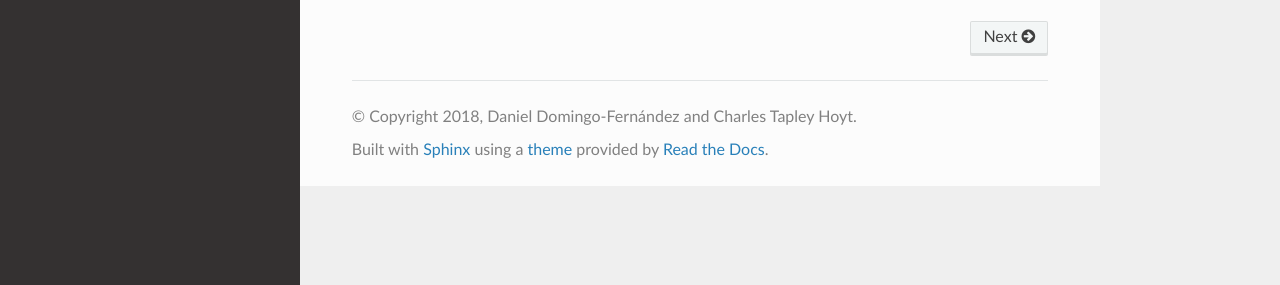
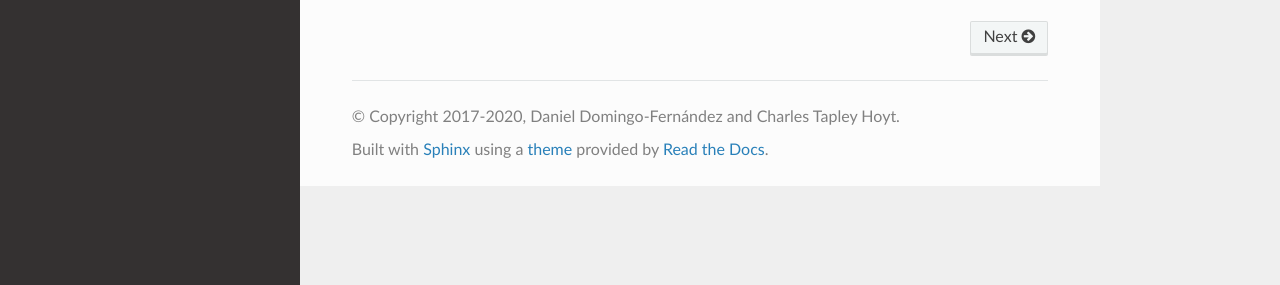
Before and after one commit to bio2bel/msig, a Sphinx documentation site: the page built from docs/source/index.rst, in a window 1280 px wide. Shown: the part 612-897 px from the top of the page. Built offline with Sphinx 7.4.7 and the Read the Docs theme 2.0.0, drawn with Linux system fonts in a browser that asks for light colours.

Commit message:
Update metadata

```diff
--- a/README.rst
+++ b/README.rst
@@ -7,7 +7,7 @@
 
 .. [domingofernandez2018] Domingo-Fernandez, D., *et al* (2018). `ComPath: an ecosystem for exploring, analyzing,
    and curating mappings across pathway databases <https://doi.org/10.1038/s41540-018-0078-8>`_.
-   *Npj Systems Biology and Applications*, **5**(1), 3.
+   *Npj Systems Biology and Applications*, __5__(1), 3.
 
 **Warning** This package creates ``partOf`` relationships in BEL. MSigDB does not contain mechanistic relationships,
 but it include simplifications of several sources (KEGG, WikiPathways, Reactome, PID) that do have mechanistic
--- a/docs/source/conf.py
+++ b/docs/source/conf.py
@@ -17,7 +17,7 @@
 source_suffix = '.rst'
 master_doc = 'index'
 project = 'Bio2BEL MSIG'
-copyright = '2018, Daniel Domingo-Fernández and Charles Tapley Hoyt'
+copyright = '2017-2020, Daniel Domingo-Fernández and Charles Tapley Hoyt'
 author = 'Daniel Domingo-Fernández and Charles Tapley Hoyt'
 
 release = '0.1.3-dev'
@@ -54,7 +54,7 @@
 # Example configuration for intersphinx: refer to the Python standard library.
 intersphinx_mapping = {
     'python': ('https://docs.python.org/3', None),
-    'networkx': ('https://networkx.github.io/', None),
+    'networkx': ('https://networkx.github.io/documentation/latest/', None),
     'sqlalchemy': ('https://docs.sqlalchemy.org/en/latest', None),
     'pybel': ('https://pybel.readthedocs.io/en/latest/', None),
 }
--- a/setup.cfg
+++ b/setup.cfg
@@ -46,7 +46,7 @@
 install_requires =
     pybel>=0.14.9,<0.15.0
     click
-    bio2bel>=0.3.7,<0.4.0
+    bio2bel[web]>=0.3.7,<0.4.0
     pyobo>=0.2.2
     tqdm
     sqlalchemy
```
Also changed, not shown: 2 other files.
